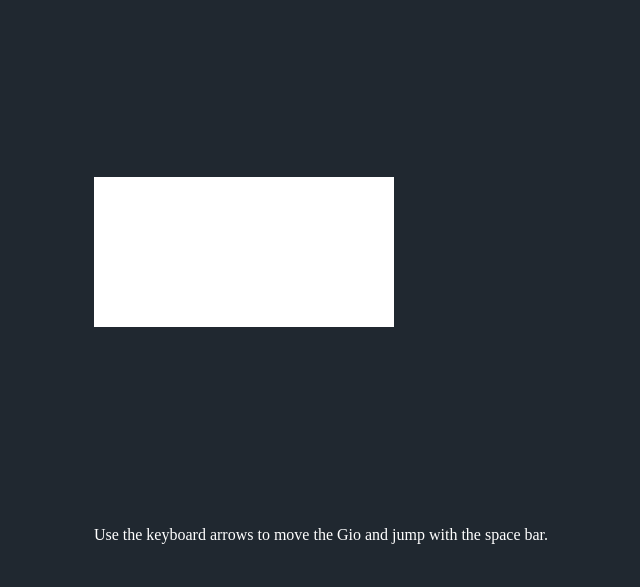
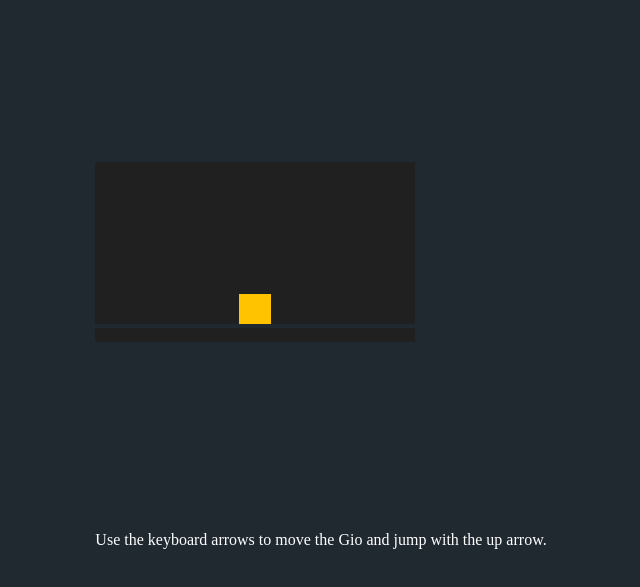
Before and after one commit to jameshtwose/giowizard, a plain HTML site: page index.html in a window 1280 px wide. Shown: the part 157-744 px from the top of the page, without its empty margins (319-959 px from the left). Drawn offline with Linux system fonts and the light colour scheme.

Commit message:
Updating the control js - found a bug in the code - turns out coding and doing something else at the same time is a bad idea

```diff
--- a/control.js
+++ b/control.js
@@ -1 +1,114 @@
-var context, controller, rectangle, loop
+var context, controller, rectangle, loop;
+
+context = document.querySelector("canvas").getContext("2d");
+
+context.canvas.height = 180;
+context.canvas.width = 320;
+
+rectangle = {
+
+  height:32,
+  jumping:true,
+  width:32,
+  x:144, // center of the canvas
+  x_velocity:0,
+  y:0,
+  y_velocity:0
+
+};
+
+controller = {
+
+  left:false,
+  right:false,
+  up:false,
+  keyListener:function(event) {
+
+    var key_state = (event.type == "keydown")?true:false;
+
+    switch(event.keyCode) {
+
+      case 37: //left key
+        controller.left = key_state;
+      break;
+      case 38: //up key
+        controller.up = key_state;
+      break;
+      case 39: //down key
+        controller.right = key_state;
+      break;
+
+    }
+
+  }
+
+};
+
+loop = function() {
+
+  if (controller.up && rectangle.jumping == false) {
+
+    rectangle.y_velocity -= 20;
+    rectangle.jumping = true;
+
+  }
+
+  if (controller.left) {
+
+    rectangle.x_velocity -= 0.5;
+
+  }
+
+  if (controller.right) {
+
+    rectangle.x_velocity += 0.5;
+
+  }
+
+  rectangle.y_velocity += 1.5; //gravity
+  rectangle.x += rectangle.x_velocity;
+  rectangle.y += rectangle.y_velocity;
+  rectangle.x_velocity *= 0.9; //friction
+  rectangle.y_velocity *= 0.9; //friction
+
+  // code dealing with the box falling below the floor
+  if (rectangle.y > 180 - 16 - 32) {
+
+    rectangle.jumping = false;
+    rectangle.y = 180 - 16 - 32;
+    rectangle.y_velocity = 0;
+
+  }
+
+  // if rectangle is going off the left of the screen
+  if (rectangle.x < -32) {
+
+    rectangle.x = 320;
+
+  } else if (rectangle.x > 320) {// if rectangle goes past right boundary
+
+    rectangle.x = -32;
+
+  }
+
+  context.fillStyle = "#202020";
+  context.fillRect(0, 0, 320, 180); // x, y, width, height
+  context.fillStyle = "#FFC300";// hex for red
+  context.beginPath();
+  context.rect(rectangle.x, rectangle.y, rectangle.width, rectangle.height);
+  context.fill();
+  context.strokeStyle = "#202830";
+  context.lineWidth = 4;
+  context.beginPath();
+  context.moveTo(0, 164);
+  context.lineTo(320, 164);
+  context.stroke();
+
+  // call update when the browser is ready to draw again
+  window.requestAnimationFrame(loop);
+
+};
+
+window.addEventListener("keydown", controller.keyListener)
+window.addEventListener("keyup", controller.keyListener);
+window.requestAnimationFrame(loop);
--- a/index.html
+++ b/index.html
@@ -1,18 +1,24 @@
 <!DOCTYPE html>
-<html lang="en">
+
+<html>
+
   <head>
+
       <meta name = "viewport" content = "width=device-width">
       <title>GioWizard</title>
       <link href = "style.css" rel = "stylesheet" type = "text/css">
+
   </head>
 
   <body>
 
       <h1>It's time for some GioWizard!</h1>
+
       <canvas></canvas>
-    <p>Use the keyboard arrows to move the Gio and jump with the space bar.</p>
 
-    <script src="control.js" type="text/javascript"></script>
+      <p>Use the keyboard arrows to move the Gio and jump with the up arrow.</p>
+
+      <script src = "control.js" type = "text/javascript"></script>
 
   </body>
 
```
Also changed, not shown: 1 other file. Lines whose indentation alone changed are shown as unchanged.
